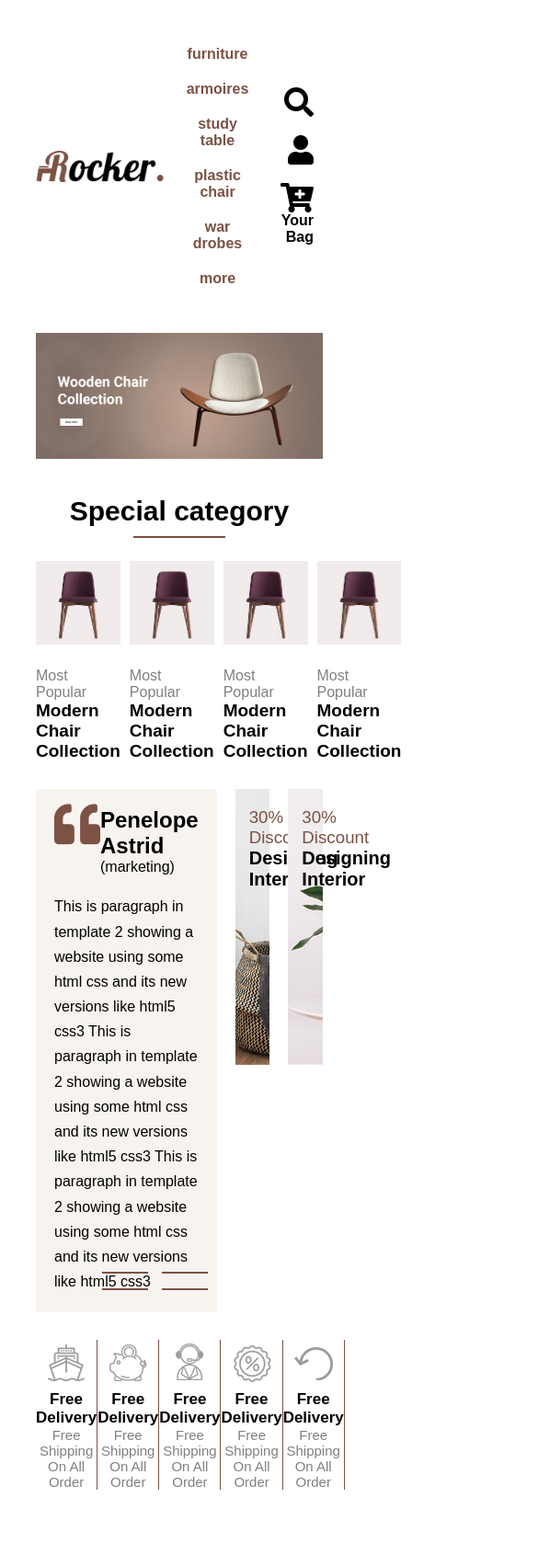
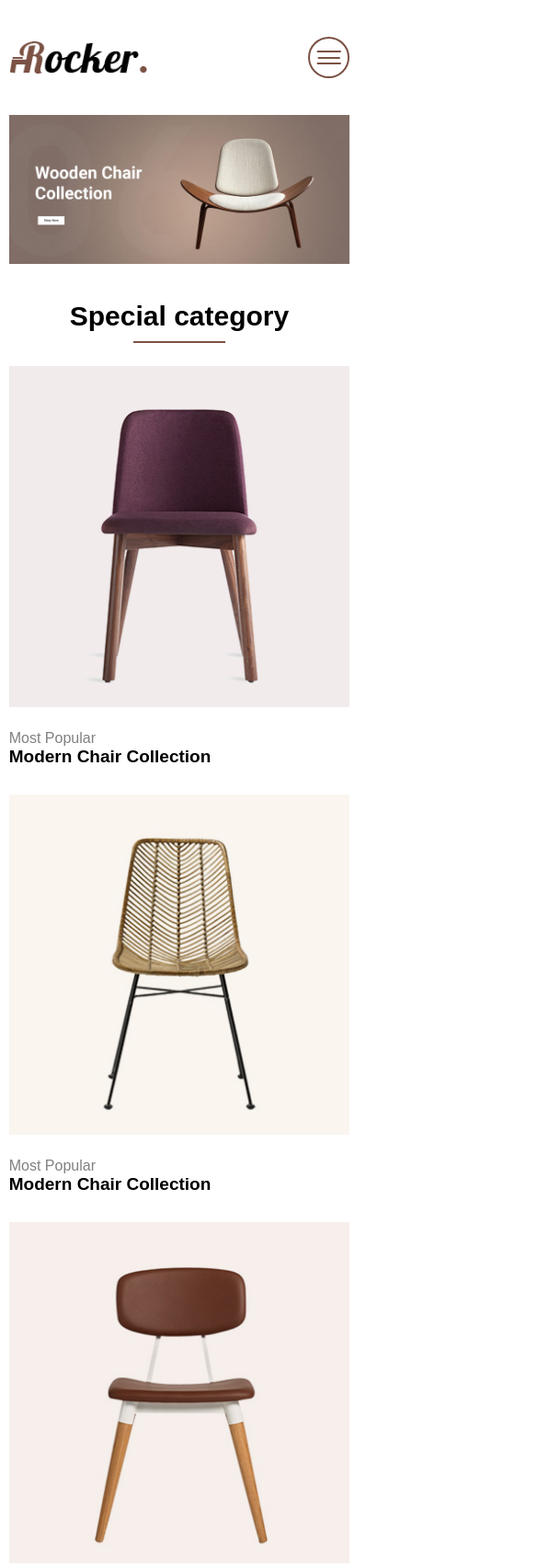
Before and after one commit to AhmedAlqiadi/porject_html5_css3, a plain HTML site: page index.html in a window 390 px wide. Shown: the top 1703 px of the page at 92% size, 585 px wide, since content can reach past the window. Drawn offline with Linux system fonts and the light colour scheme.

Commit message:
commint js and html and css and images files

```diff
--- a/css/style.css
+++ b/css/style.css
@@ -60,9 +60,44 @@ header {
     align-items: center;
 }
 
+.brand {}
+
+.humparger {
+    display: none;
+    width: 45px;
+    height: 45px;
+    border: 2px solid #7b5244;
+    border-radius: 50%;
+    position: relative;
+}
+
+.humparger .bar,
+.humparger::after,
+.humparger::before {
+    position: absolute;
+    top: 50%;
+    left: 50%;
+    transform: translate(-50%, -50%);
+    width: 60%;
+    border: 1px solid #7b5244;
+}
+
+.humparger::after,
+.humparger::before {
+    content: '';
+}
+
+.humparger::after {
+    top: 35%;
+}
+
+.humparger::before {
+    top: 65%;
+}
+
 .header-content img {
     flex: 1;
-    max-width: 139px;
+    max-width: 150px;
 }
 
 .header-content nav {
@@ -128,7 +163,7 @@ header {
 
 .header-content .login ul li {
     padding: 10px;
-    font-weight: bold;
+    /* font-weight: bold; */
 }
 
 .header-content .login ul li .list-nav i {
@@ -138,7 +173,7 @@ header {
 
 .header-content .login ul li .list-nav i::after {
     position: absolute;
-    content: "";
+    content: "0";
     background-color: #7b5244;
     color: #fff;
     border-radius: 50%;
@@ -147,7 +182,15 @@ header {
     bottom: -4px;
 }
 
-/* dropdown ////////////////////////////////////////////////// */
+header .login li i {
+    font-size: 20px;
+}
+.content{
+    position: relative;
+    overflow: hidden;
+}
+
+/*start dropdown  */
 .dropdown {
     position: relative;
 }
@@ -244,13 +287,19 @@ section.slider img {
 .discount {
     margin: 30px 0;
     display: flex;
+    flex-wrap: wrap;
 }
 
 .discount-astrid {
-    flex: 2;
+    /* flex: 2; */
     background: #f7f3ef;
     padding: 20px;
     position: relative;
+}
+
+.discount-astrid,
+.discount-item {
+    width: 50%;
 }
 
 .discount-astrid .above {
@@ -286,17 +335,18 @@ section.slider img {
     margin-left: 10px;
 }
 
+.discount-item {
+    /* flex: 1; */
+    height: 300px;
+    position: relative;
+    width: 23%;
+}
+
 .discount-item:nth-child(2) {
     background-image: url(../images/cms-banner-1.jpg);
     background-size: cover;
     margin: 0 20px;
     transition: transform 0.5s;
-}
-
-.discount-item {
-    flex: 1;
-    height: 300px;
-    position: relative;
 }
 
 .discount-item-info {
@@ -328,18 +378,27 @@ section.slider img {
     transform: scale(1.1);
 }
 
+
+
+
 /* end contegroy */
 
 /* Statr MOVING */
 .moving {
     display: flex;
     margin-bottom: 55px;
+    flex-wrap: wrap;
 }
 
 .moving-item {
-    flex: 1;
+    /* flex: 1; */
     text-align: center;
     border-right: 1px solid #7b5244;
+    width: 20%;
+}
+
+.moving-item:last-child {
+    border: 0;
 }
 
 .moving-icon-1 {
@@ -409,15 +468,33 @@ section.slider img {
     display: flex;
     justify-content: center;
 }
+
 .list-product li {
     margin: 10px 20px;
 }
 
-.products-items {
+/* .products-items {
     display: grid;
     grid-template-columns: repeat(3, 1fr);
     grid-gap: 20px;
     margin: 30px 0px;
+} */
+.products-items {
+    display: flex;
+    margin: 30px 0px;
+    flex-wrap: wrap;
+    /* grid-gap: 20px; */
+}
+
+.product-item {
+    width: 33.3333333%;
+    padding: 20px;
+}
+
+.product-item .product-img {}
+
+.product-item .product-img img {
+    width: 100%;
 }
 
 .product-img {
@@ -433,11 +510,19 @@ section.slider img {
     transition: transform 0.2s;
 }
 
+/* .product-overlay ul {
+    position: absolute;
+    top: 50%;
+    left: 50%;
+    transform: translate(-50%, -50%);
+} */
 .product-overlay ul {
     position: absolute;
     top: 50%;
     left: 50%;
     transform: translate(-50%, -50%);
+    width: 100%;
+    text-align: center;
 }
 
 .product-overlay ul li {
@@ -471,3 +556,101 @@ section.slider img {
 }
 
 /* End products */
+
+@media (max-width: 992px) {
+
+    header .login,
+    header .list-nav {
+        display: none;
+    }
+
+    .brand {
+        position: relative;
+        z-index: 2;
+        width: 100%;
+        display: flex;
+        align-items: center;
+        justify-content: space-between;
+    }
+
+    .humparger {
+        display: block;
+    }
+
+    header nav .list-nav {
+        position: absolute;
+        top: 0;
+        right: -100%;
+        background-color: #f7f3ef;
+        display: block;
+        width: 100%;
+        min-height: 100vh;
+        display: flex;
+        align-items: center;
+        justify-content: center;
+        flex-direction: column;
+        z-index: 1;
+        transition: 1s cubic-bezier(0.075, 0.82, 0.165, 1);
+    }
+
+    header nav .list-nav.show {
+        right: 0;
+    }
+
+    .header-content ul li {
+        display: block;
+        width: 100%;
+        text-align: center;
+        margin: 8px 0;
+    }
+
+    .product-item {
+        width: 50%;
+    }
+}
+
+@media (max-width: 767px) {
+    .container {
+        width: 95%;
+    }
+
+    .category-items {
+        grid-template-columns: none;
+    }
+
+    .category-item {
+        margin-bottom: 20px;
+    }
+
+    .discount-astrid,
+    .discount-item {
+        width: 100%;
+        margin-bottom: 20px;
+        /* width: 33.33333%; */
+    }
+
+    .discount-item:nth-child(2) {
+        margin: 0px 0px 20px 0px;
+    }
+
+    .moving {
+        justify-content: center;
+    }
+
+    .moving-item {
+        width: 50%;
+        margin-bottom: 15px;
+        padding: 5px;
+    }
+
+    .list-product li {
+        margin: 10px 9px;
+        font-size: 14px;
+    }
+
+    .product-item {
+        width: 100%;
+        padding: 0;
+        margin-bottom: 30px;
+    }
+}
--- a/index.html
+++ b/index.html
@@ -1,4 +1,5 @@
 <html lang="en">
+
 <head>
     <meta charset="UTF-8">
     <meta name="viewport" content="width=device-width, initial-scale=1.0">
@@ -10,10 +11,16 @@
 </head>
 
 <body>
+    <div class="content">
         <header>
             <div class="container">
                 <div class="header-content">
+                    <div class="brand">
                         <img src="images/logo.png" alt="logo">
+                        <div class="humparger">
+                            <span class="bar"></span>
+                        </div>
+                    </div>
                     <nav>
                         <ul class="list-nav">
                             <li class="dropdown">
@@ -51,9 +58,9 @@
                     </nav><!-- /nav -->
                     <div class="login">
                         <ul class="list-nav">
-                        <li> <i class="fa fa-search fa-2x"></i></li>
-                        <li> <i class="fa fa-user fa-2x"></i></li>
-                        <li> <i class="icon fa fa-cart-plus fa-2x"></i>Your Bag</li>
+                            <li> <i class="fa fa-search "></i></li>
+                            <li> <i class="fa fa-user "></i></li>
+                            <li> <i class="icon fa fa-cart-plus "></i>Your Bag</li>
                         </ul> <!-- /list-nav -->
                     </div> <!-- /login -->
                 </div><!-- /header-content -->
@@ -81,19 +88,19 @@
                         <i class="icon fa fa-angle-right fa-2x"></i>
                     </div><!-- /category-item -->
                     <div class="category-item">
-                    <img src="images/category-banner1.jpg" alt="category-banner1">
+                        <img src="images/category-banner2.jpg" alt="category-banner1">
                         <h4 class="category-item-subtitle">Most Popular</h4>
                         <h2 class="category-item-title">Modern Chair Collection</h2>
                         <i class="icon fa fa-angle-right fa-2x"></i>
                     </div><!-- /category-item -->
                     <div class="category-item">
-                    <img src="images/category-banner1.jpg" alt="category-banner1">
+                        <img src="images/category-banner3.jpg" alt="category-banner1">
                         <h4 class="category-item-subtitle">Most Popular</h4>
                         <h2 class="category-item-title">Modern Chair Collection</h2>
                         <i class="icon fa fa-angle-right fa-2x"></i>
                     </div><!-- /category-item -->
                     <div class="category-item">
-                    <img src="images/category-banner1.jpg" alt="category-banner1">
+                        <img src="images/category-banner4.jpg" alt="category-banner1">
                         <h4 class="category-item-subtitle">Most Popular</h4>
                         <h2 class="category-item-title">Modern Chair Collection</h2>
                         <i class="icon fa fa-angle-right fa-2x"></i>
@@ -115,7 +122,6 @@
                             some html css and its new versions like html5 css3
                         </p>
                         <div class="stack">
-                        <span></span>
                             <span></span>
                             <span></span>
                             <span></span>
@@ -262,8 +268,6 @@
                             </div> <!-- /product-info -->
                         </div> <!-- /product-img -->
                     </div> <!-- /product-item -->
-            </div> <!-- /products items -->
-            <div class="products-items">
                     <div class="product-item">
                         <div class="product-img">
                             <img src="images/chair1.jpg" alt="this is image" />
@@ -336,7 +340,9 @@
                 </div> <!-- /products items -->
             </div> <!-- /container -->
         </section><!-- /products -->
+    </div>
 
+    <script src="js/main.js"></script>
 </body>
 
 </html>
--- /dev/null
+++ b/js/main.js
@@ -0,0 +1,6 @@
+var humparger = document.querySelector('.humparger')
+var nav = document.querySelector('header nav .list-nav')
+
+humparger.addEventListener('click', ()=>{
+    nav.classList.toggle('show')
+})
```
Lines whose indentation alone changed are shown as unchanged.
